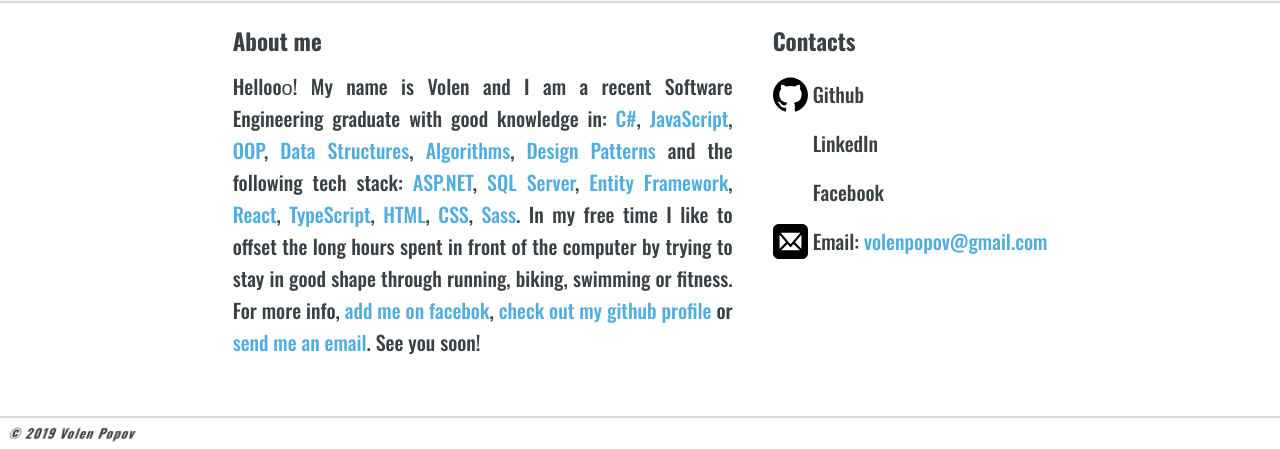
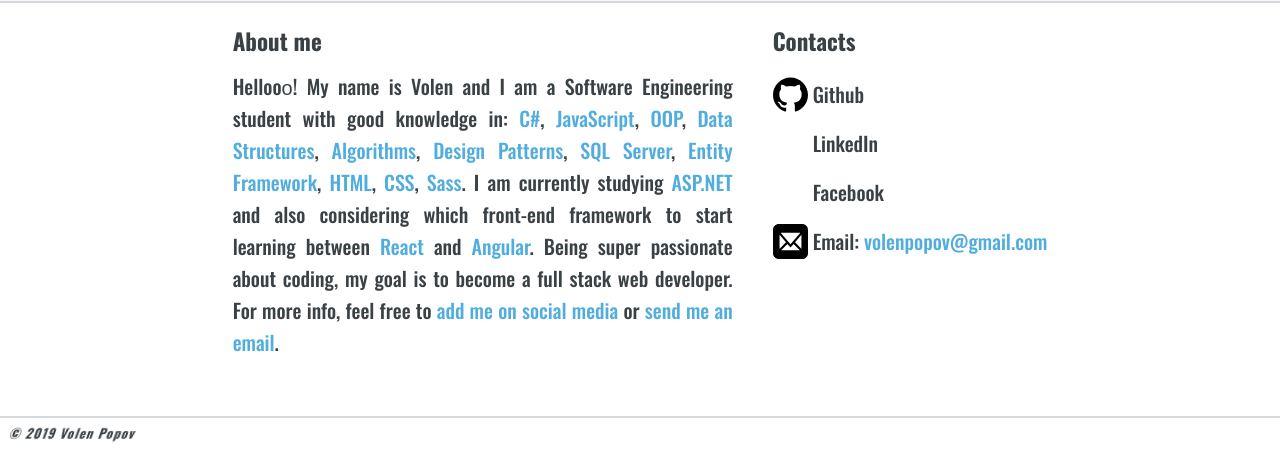
Before and after one commit to volenpopov/volenpopov.github.io, a website: page index.html in a window 1280 px wide. Shown: the part 351-800 px from the top of the page. Drawn offline with nearby package versions, Linux system fonts and the light colour scheme; files that its build step writes are made by us from their sources.

Commit message:
edit aboutMe text

```diff
--- a/index.html
+++ b/index.html
@@ -47,16 +47,11 @@
         <section class="section-about">
             <div class="aboutMe">
                 <h4 class="heading-section">About me</h4>
-                <p>Hellooо! My name is Volen and I am a recent Software Engineering graduate with good knowledge in:
+                <p>Hellooо! My name is Volen and I am a Software Engineering student with good knowledge in:
                     <span class="ht">C#</span>, <span class="ht">JavaScript</span>,
-                    <span class="ht">OOP</span>, <span class="ht">Data Structures</span>, <span class="ht">Algorithms</span>, <span class="ht">Design Patterns</span>
-                    and the following tech stack:
-                    <span class="ht">ASP.NET</span>, <span class="ht">SQL Server</span>, <span class="ht">Entity
-                        Framework</span>, <span class="ht">React</span>, <span class="ht">TypeScript</span>, <span class="ht">HTML</span>, <span class="ht">CSS</span>, <span class="ht">Sass</span>.
-                        In my free time I like to offset the long hours spent in front of the computer by trying to
-                    stay in good shape through running, biking, swimming
-                    or fitness. For more info, <span class="ht">add me on facebok</span>,
-                    <span class="ht">check out my github profile</span> or <span class="ht">send me an email</span>. See you soon!
+                    <span class="ht">OOP</span>, <span class="ht">Data Structures</span>, <span class="ht">Algorithms</span>, <span class="ht">Design Patterns</span>, <span class="ht">SQL Server</span>, <span class="ht">Entity
+                    Framework</span>, <span class="ht">HTML</span>, <span class="ht">CSS</span>, <span class="ht">Sass</span>. I am currently studying <span class="ht">ASP.NET</span> and also considering which front-end framework to start learning between <span class="ht">React</span> and <span class="ht">Angular</span>.
+                    Being super passionate about coding, my goal is to become a full stack web developer. For more info, feel free to <span class="ht">add me on social media</span> or <span class="ht">send me an email</span>.
                 </p>
             </div>
 
```
